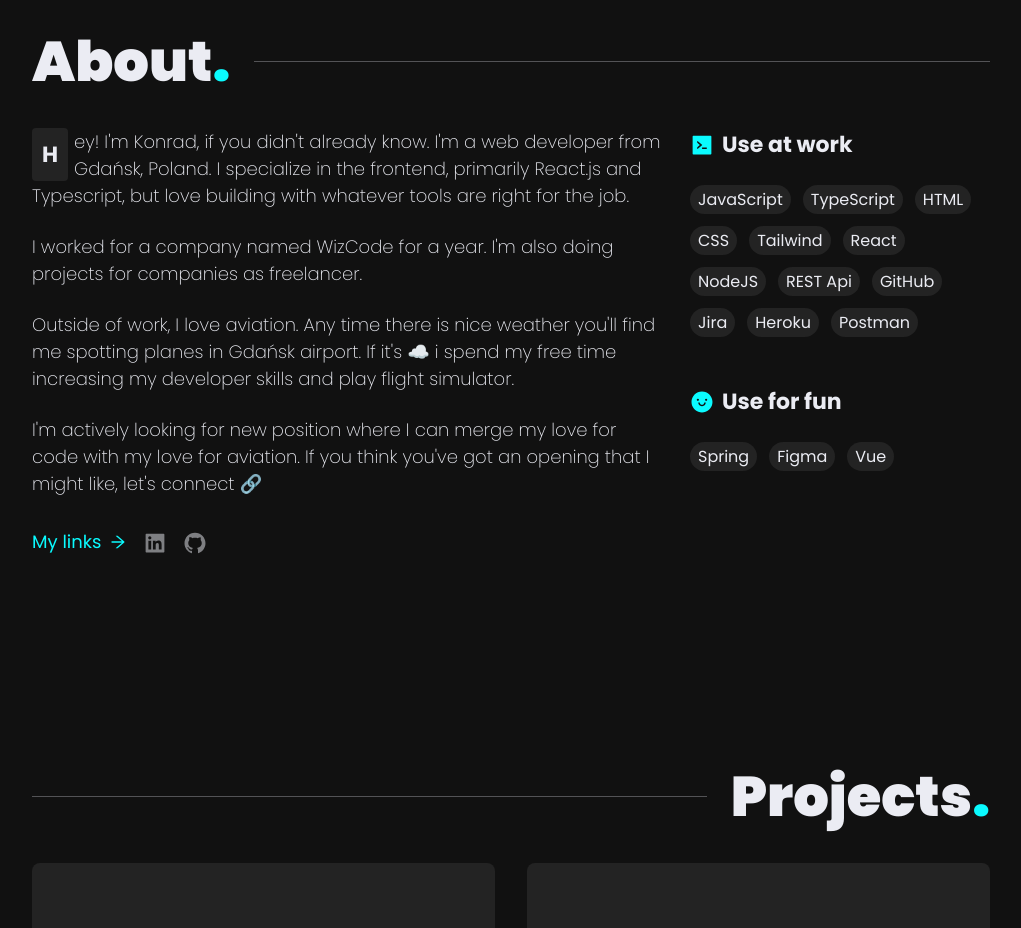
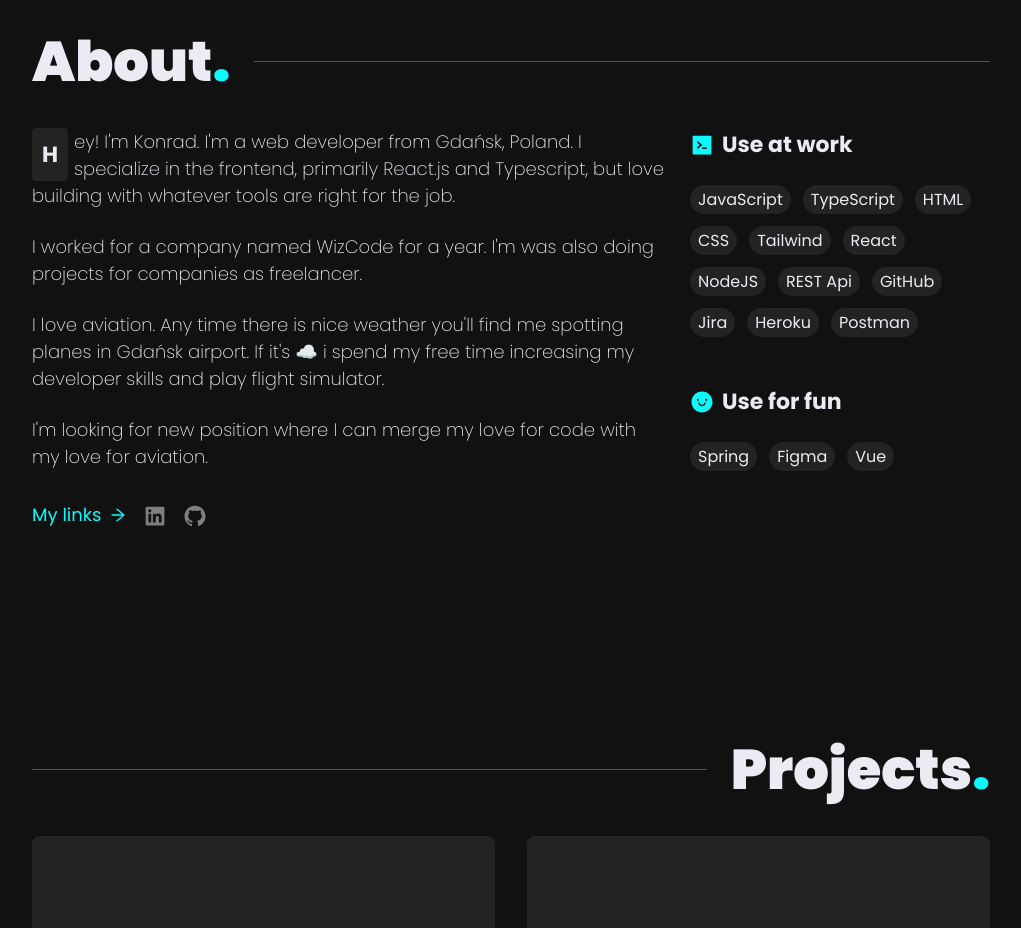
Before and after one commit to Skydeno/portfolio, a Next.js app: page / in a window 1280 px wide. Shown: the part 1120-2048 px from the top of the page, without its empty margins (159-1180 px from the left). Built offline with nearby package versions, Linux system fonts and the light colour scheme.

Commit message:
New CV and updated experience

```diff
--- a/components/home/about/About.tsx
+++ b/components/home/about/About.tsx
@@ -13,31 +13,30 @@ export const About = () => {
         <div>
           <Reveal>
             <p className={`${styles.aboutText} ${styles.highlightFirstLetter}`}>
-              Hey! I&apos;m Konrad, if you didn&apos;t already know. I&apos;m a
-              web developer from Gdańsk, Poland. I specialize in the frontend,
-              primarily React.js and Typescript, but love building with whatever
-              tools are right for the job.
+              Hey! I&apos;m Konrad. I&apos;m a web developer from Gdańsk,
+              Poland. I specialize in the frontend, primarily React.js and
+              Typescript, but love building with whatever tools are right for
+              the job.
             </p>
           </Reveal>
           <Reveal>
             <p className={styles.aboutText}>
-              I worked for a company named WizCode for a year. I&apos;m also
+              I worked for a company named WizCode for a year. I&apos;m was also
               doing projects for companies as freelancer.
             </p>
           </Reveal>
           <Reveal>
             <p className={styles.aboutText}>
-              Outside of work, I love aviation. Any time there is nice weather
-              you&apos;ll find me spotting planes in Gdańsk airport. If
-              it&apos;s ☁️ i spend my free time increasing my developer skills
-              and play flight simulator.
+              I love aviation. Any time there is nice weather you&apos;ll find
+              me spotting planes in Gdańsk airport. If it&apos;s ☁️ i spend my
+              free time increasing my developer skills and play flight
+              simulator.
             </p>
           </Reveal>
           <Reveal>
             <p className={styles.aboutText}>
-              I&apos;m actively looking for new position where I can merge my
-              love for code with my love for aviation. If you think you&apos;ve
-              got an opening that I might like, let&apos;s connect 🔗
+              I&apos;m looking for new position where I can merge my love for
+              code with my love for aviation.
             </p>
           </Reveal>
           <Reveal>
```
